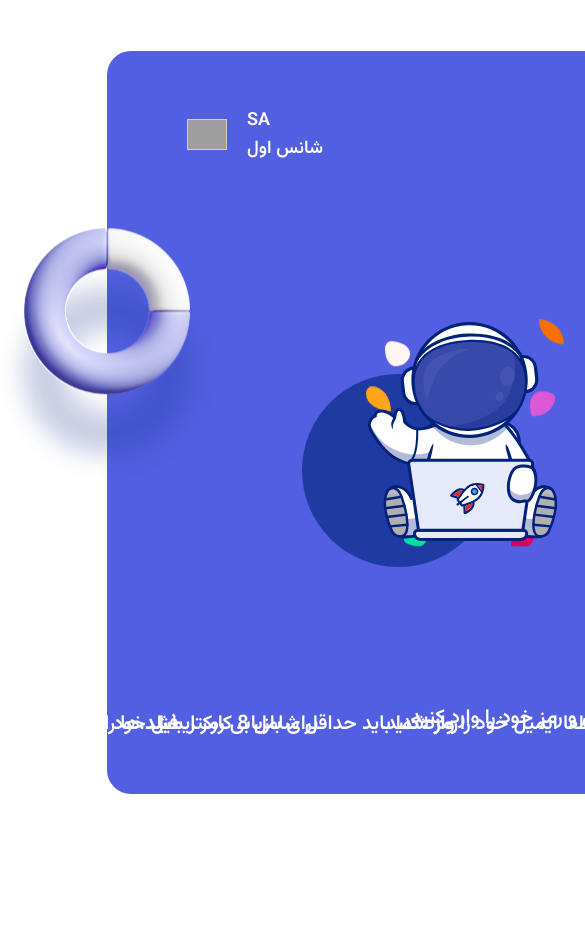
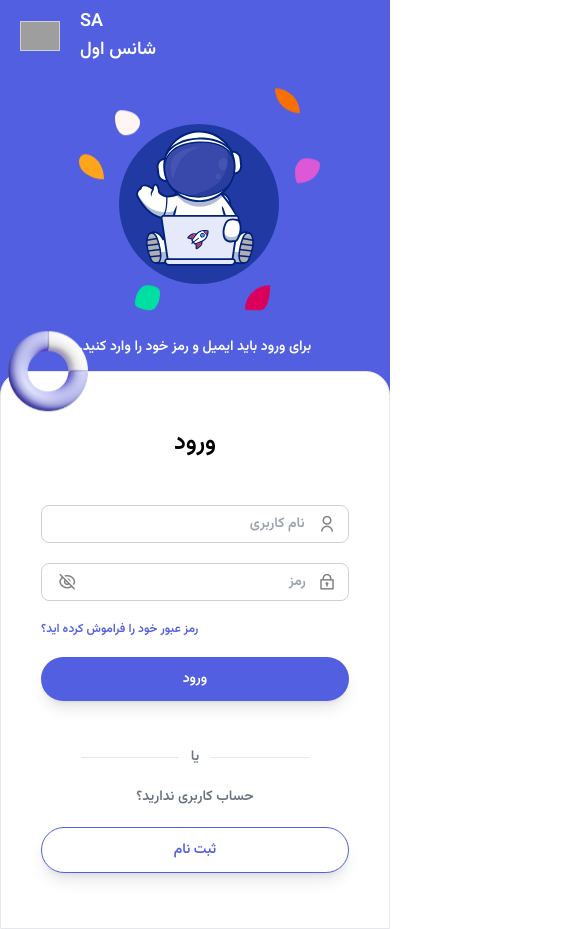
Before and after one commit to abolfazlj10/shans_aval, a Vue app: page /login in a window 390 px wide. Shown: the top 929 px of the page, 585 px wide, since content can reach past the window. Before the commit the page ends 892 px from the top, so only its background shows below. Built offline with nearby package versions, Linux system fonts and the light colour scheme; grey boxes are pictures that could not be loaded.

Commit message:
respansive full fream and login , register , forgot

```diff
--- a/src/components/nav.vue
+++ b/src/components/nav.vue
@@ -28,7 +28,7 @@ export default{
                 <router-link to="/">درباره ما</router-link>
             </div>
         </div>
-        <router-link v-if="isLogin" to="/dashboard" class="dashboard group">
+        <router-link v-if="isLogin" to="/login" class="dashboard group">
             <div class="text-lg">{{ isLogin.username }}</div>
             <i class="ri-account-circle-line text-2xl duration-75 group-hover:scale-105 max-sm:text-[18px]"></i>
         </router-link>
--- a/src/pages/auth/forgot.vue
+++ b/src/pages/auth/forgot.vue
@@ -125,6 +125,7 @@ export default{
 <style scoped>
 .inputs{
     @apply flex gap-2 border border-brd px-2 py-2 rounded-lg duration-100 focus-within:border-brand;
+    @apply max-[1083px]:py-1 max-[1083px]:px-3;
 }
 .inputStyle{
     @apply w-10/12 outline-none placeholder:text-sm;
--- a/src/pages/auth/fream.vue
+++ b/src/pages/auth/fream.vue
@@ -3,7 +3,8 @@ export default{
     data(){
         return{
             wEl:null,
-            step:0
+            step:0,
+            torus:true,
         }
     },
     methods:{
@@ -12,23 +13,49 @@ export default{
         },
         changeStep(inp){
             this.step = inp
-        }
         },
-    mounted(){
+        controlSize(){
             const coverEl = this.$refs.cover
             const paddingCover = this.removePX(getComputedStyle(coverEl).paddingRight) * 2
             const widthCover = this.removePX(getComputedStyle(coverEl).width)
             this.wEl = widthCover - paddingCover
+        },
+        setTorus(){
+            if(window.innerWidth < 1000){
+                const form = this.$refs.formMin
+                const torus = this.$refs.torus
+                const posit = form.getBoundingClientRect().top
+                const heightTorus = this.removePX(getComputedStyle(torus).width) / 2
+                this.torus = posit - heightTorus
+            }else{
+                this.torus = false
             }
+        }
+    },
+    created(){
+        window.addEventListener('resize',this.controlSize)
+        window.addEventListener('resize',this.setTorus)
+        window.addEventListener('scroll',this.setTorus)
+    },
+    mounted(){
+        this.controlSize()
+        this.setTorus()
+    },
 }
 </script>
 <template>
-    <div class="h-screen flex">
-        <div class="containerLogin relative">
-            <img class="torus" src="../../assets/img/torus.svg">
+    <div class="mainContainer">
+        <div class="containerLogin">
+            <img v-if="torus" class="torus" :style="`top:${torus}px`" id="torus" ref="torus" src="../../assets/img/Torus.svg">
+            <img v-else class="torus" src="../../assets/img/Torus.svg">
             <img class="torus2" src="../../assets/img/torus2.svg">
-            <div class="form" ref="form">
+            <div class="form max-[1000px]:!hidden" ref="form">
                 <slot :changer="changeStep" :parnt="$refs.form"></slot>
+            </div>
+            <div class="formMin min-[1000px]:!hidden" ref="formMin">
+                <div class="containerFormMin" ref="formMin">
+                    <slot :changer="changeStep" :parnt="$refs.formMin"></slot>
+                </div>
             </div>
             <div ref="cover" class="cover">
                 <div class="flex gap-5 justify-end items-center">
@@ -38,17 +65,18 @@ export default{
                     </div>
                     <img class="border border-brd w-10" src="../../../public/SA.ico">
                 </div>
-                <div class="m-auto relative">
-                    <img class="absolute right-16 top-14" src="../../assets/img/Back.svg">
-                    <img class="z-10 relative" src="../../assets/img/Art.svg">
+                <div class="ContainerSVG">
+                    <img class="back" src="../../assets/img/Back.svg">
+                    <img class="art" src="../../assets/img/Art.svg">
                     <!-- shape radious -->
                     <div class="shape rounded-3xl w-[25px] h-[25px] left-[90%] top-[0%] bg-[#F86F03]" style="border-radius:0% 100% 0% 100% / 1% 100% 0% 99% ;"></div>
                     <div class="shape rounded-3xl w-[25px] h-[25px] left-[10%] top-[10%] bg-[#FFF6F4]" style="border-radius:24% 76% 60% 40% / 30% 49% 51% 70% ;"></div>
-                    <div class="shape rounded-3xl w-[25px] h-[25px] left-[0%] top-[30%] bg-[#FFA41B]" style="border-radius:24% 76% 0% 100% / 30% 100% 0% 70% ;"></div>
+                    <div class="shape rounded-3xl w-[25px] h-[25px] -left-[8%] top-[30%] bg-[#FFA41B]" style="border-radius:24% 76% 0% 100% / 30% 100% 0% 70% ;"></div>
                     <div class="shape rounded-3xl w-[25px] h-[25px] left-[20%] top-[90%] bg-[#00DFA2]" style="border-radius:51% 49% 38% 62% / 74% 29% 71% 26% ;"></div>
                     <div class="shape rounded-3xl w-[25px] h-[25px] left-[75%] top-[90%] bg-[#DB005B]" style="border-radius:100% 0% 36% 64% / 97% 8% 92% 3% ;"></div>
-                    <div class="shape rounded-3xl w-[25px] h-[25px] left-[85%] top-[32%] bg-[#DD58D6]" style="border-radius:44% 56% 88% 12% / 56% 24% 76% 44%  ;"></div>
+                    <div class="shape rounded-3xl w-[25px] h-[25px] left-[100%] top-[32%] bg-[#DD58D6]" style="border-radius:44% 56% 88% 12% / 56% 24% 76% 44%  ;"></div>
                 </div>
+                <div :style="`width:${wEl}px`" class="overflow-hidden">
                     <div :style="`width:${wEl * 7}px;transform: translate3d(${wEl*step}px, 0, 0);`" class="texter">
                         <div :style="`width:${wEl}px`">برای ورود باید ایمیل و رمز خود را وارد کنید.</div>
                         <div :style="`width:${wEl}px`">لطفا ایمیل خود را وارد کنید.</div>
@@ -61,24 +89,57 @@ export default{
                 </div>
             </div>
         </div>
+    </div>
 </template>
 <style scoped>
+.mainContainer{
+    @apply min-h-screen flex max-[1000px]:block;
+}
 .containerLogin{
-    @apply h-[743px] w-[1218px] m-auto flex;
+    @apply h-[743px] w-[1218px] m-auto flex relative duration-75;
+    @apply max-[1445px]:!w-[1100px] max-[1318px]:!w-[1000px] max-[1219px]:!w-[950px] max-[1179px]:!w-[900px] max-[1083px]:!w-[800px]; /* width */
+    @apply max-[1318px]:!h-[700px] max-[1219px]:!h-[670px] max-[1179px]:!h-[640px]  max-[1083px]:!h-[600px]; /* height */
+    @apply max-[1000px]:flex-col-reverse max-[1000px]:!my-auto max-[1000px]:items-center max-[1000px]:m-0 max-[1000px]:!w-full max-[1000px]:!min-h-screen max-[1000px]:grid max-[1000px]:grid-rows-[371px_558px] max-[1000px]:bg-brand;
 }
 .cover{
     @apply flex flex-col justify-around bg-brand w-7/12 text-white px-20 py-14 overflow-hidden;
+    @apply max-[1000px]:w-full max-[1000px]:h-full max-[1000px]:py-2 max-[1000px]:flex max-[500px]:px-5;
     border-top-left-radius: 24px;
     border-bottom-left-radius: 24px;
+    @media screen and (max-width:1000px){
+        border-radius: 0;
+    }
 }
 .form{
-    @apply flex flex-col justify-evenly items-center bg-white/50 w-5/12 border px-16 py-8 overflow-hidden;
+    @apply flex flex-col justify-evenly items-center bg-white/50 w-5/12 border px-16 py-8 overflow-hidden max-[1318px]:px-10 max-[1083px]:text-sm;
+    @apply  max-[1000px]:order-2 max-[1000px]:w-full max-[1000px]:h-full max-[1000px]:px-[15rem] max-[1000px]:bg-white;
     border-top-right-radius: 24px;
     border-bottom-right-radius: 24px;
     backdrop-filter: blur(10px);
+    @media screen and (max-width:1000px){
+        border-top-right-radius: 24px;
+        border-top-left-radius: 24px;
+        border-bottom-right-radius: 0;
+    }
+}
+.formMin{
+    @apply flex justify-center bg-white/50 w-5/12 border px-16 py-8 overflow-hidden max-[1318px]:px-10 max-[1083px]:text-sm;
+    @apply  max-[1000px]:order-2 max-[1000px]:w-full max-[1000px]:h-full max-[1000px]:bg-white;
+    border-top-right-radius: 24px;
+    border-bottom-right-radius: 24px;
+    backdrop-filter: blur(10px);
+    @media screen and (max-width:1000px){
+        border-top-right-radius: 24px;
+        border-top-left-radius: 24px;
+        border-bottom-right-radius: 0;
+    }
+}
+.containerFormMin{
+    @apply flex flex-col justify-around items-center w-[400px] ;
 }
 .texter{
-    @apply flex items-center text-center whitespace-nowrap text-xl space-y-3 overflow-hidden;
+    @apply flex items-center text-center whitespace-nowrap text-lg space-y-3 overflow-hidden;
+    @apply max-[1179px]:text-sm;
     transition: .1s all ease;
 }
 .shape{
@@ -98,11 +159,13 @@ export default{
     }
 }
 .torus{
-    @apply absolute -left-[107px] top-44;
+    @apply absolute max-[1000px]:fixed -left-[84px] top-44;
+    @apply max-[1179px]:w-[150px] max-[1179px]:-left-[75px] max-[1000px]:left-2 max-[1000px]:z-10 max-[650px]:w-[150px] max-[500px]:w-[100px] max-[396px]:w-[80px] max-[353px]:w-[50px];
     animation: shape 3s ease infinite;
 }
 .torus2{
     @apply absolute right-[107px] -bottom-24 -z-10;
+    @apply max-[1179px]:max-w-[180px] max-[1000px]:bottom-0 max-[1000px]:hidden;
     animation: T1 3s ease infinite;
 }
 @keyframes T1 {
@@ -116,4 +179,14 @@ export default{
         transform: rotate(0);
     }
 }
+.back{
+    @apply absolute left-14 top-20 w-[250px];
+    @apply max-[1083px]:left-16 max-[1083px]:top-20 max-[1083px]:w-[190px] max-[1000px]:top-9 max-[1000px]:w-[210px] max-[1000px]:left-5 max-[500px]:w-[160px] max-[500px]:left-6;
+}
+.art{
+    @apply z-10 relative max-[1000px]:w-40 max-[500px]:w-[120px];
+}
+.ContainerSVG{
+    @apply m-auto relative p-20 max-[1000px]:p-10;
+}
 </style>
--- a/src/pages/auth/login.vue
+++ b/src/pages/auth/login.vue
@@ -55,7 +55,7 @@ export default{
         <form @submit.prevent="login" class="flex-grow justify-center w-full flex flex-col gap-5">
             <div class="inputs group">
                 <i class="ri-user-line iconInput"></i>
-                <input required v-model="username" name="username" ref="username" @focus="propsParent.changer(1)" type="text" placeholder="نام کاربری" class="inputStyle">
+                <input required v-model="username" name="username" ref="username" @focus="propsParent.changer(5)" type="text" placeholder="نام کاربری" class="inputStyle">
             </div>
             <div class="inputs group">
                 <i class="ri-lock-2-line iconInput"></i>
@@ -80,6 +80,7 @@ export default{
 <style scoped>
 .inputs{
     @apply flex gap-2 border border-brd px-2 py-2 rounded-lg duration-100 focus-within:border-brand;
+    @apply max-[1083px]:py-1 max-[1083px]:px-3;
 }
 .inputStyle{
     @apply w-10/12 outline-none placeholder:text-sm;
--- a/src/pages/auth/register.vue
+++ b/src/pages/auth/register.vue
@@ -34,6 +34,10 @@ export default{
                 alert('خطا')
             else if(res.status === 'rename username'){
                 alert('این نام کاربری از قبل وجود داشته است لطفا نام دیگری را وارد کنید.')
+                this.$refs.username.focus()
+                this.username = null
+            }else if(res.status === 'rename email'){
+                alert('این ایمیل از قبل وجود داشته است لطفا ایمیل دیگری را وارد کنید.')
                 this.$refs.username.focus()
                 this.username = null
             }else{
@@ -87,6 +91,7 @@ export default{
 <style scoped>
 .inputs{
     @apply flex gap-2 border border-brd px-2 py-2 rounded-lg duration-100 focus-within:border-brand;
+    @apply max-[1083px]:py-1 max-[1083px]:px-3;
 }
 .inputStyle{
     @apply w-10/12 outline-none placeholder:text-sm;
--- a/tailwind.config.js
+++ b/tailwind.config.js
@@ -17,7 +17,7 @@ module.exports = {
       'brand':'#525FE1',
       'brd':'#D0D0D0',
       ...colors,
-    }
+    },
   },
   variants: {
     extend: {},
```
Also changed, not shown: src/assets/img/torus.svg. Lines whose indentation alone changed are shown as unchanged.
